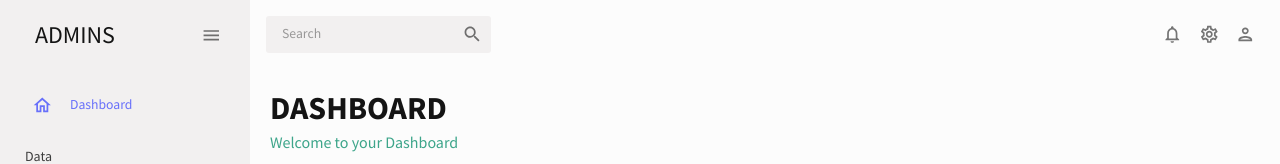
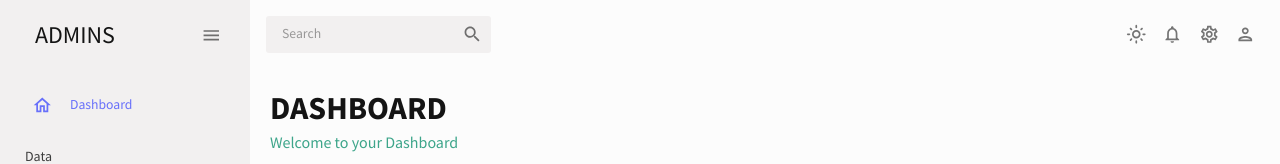
Before and after one commit to foullanifatimazohra/Dashboard-React-JS-MUI, a React (Create React App) app: page / in a window 1280 px wide. Shown: the top 164 px of the page. Built offline with nearby package versions, Linux system fonts and the light colour scheme.

Commit message:
add : dark mode

```diff
--- a/src/components/layouts/TopBar.jsx
+++ b/src/components/layouts/TopBar.jsx
@@ -32,13 +32,13 @@ function TopBar() {
       </Box>
       {/* Icons section */}
       <Box display="flex">
-        {/* <IconButton onClick={colorMode.toggleColorMode}>
+        <IconButton onClick={colorMode.toggleColorMode}>
           {theme.palette.mode === "dark" ? (
             <DarkModeOutlinedIcon />
           ) : (
             <LightModeOutlinedIcon />
           )}
-        </IconButton> */}
+        </IconButton>
         <IconButton>
           <NotificationsOutlinedIcon />
         </IconButton>
```
